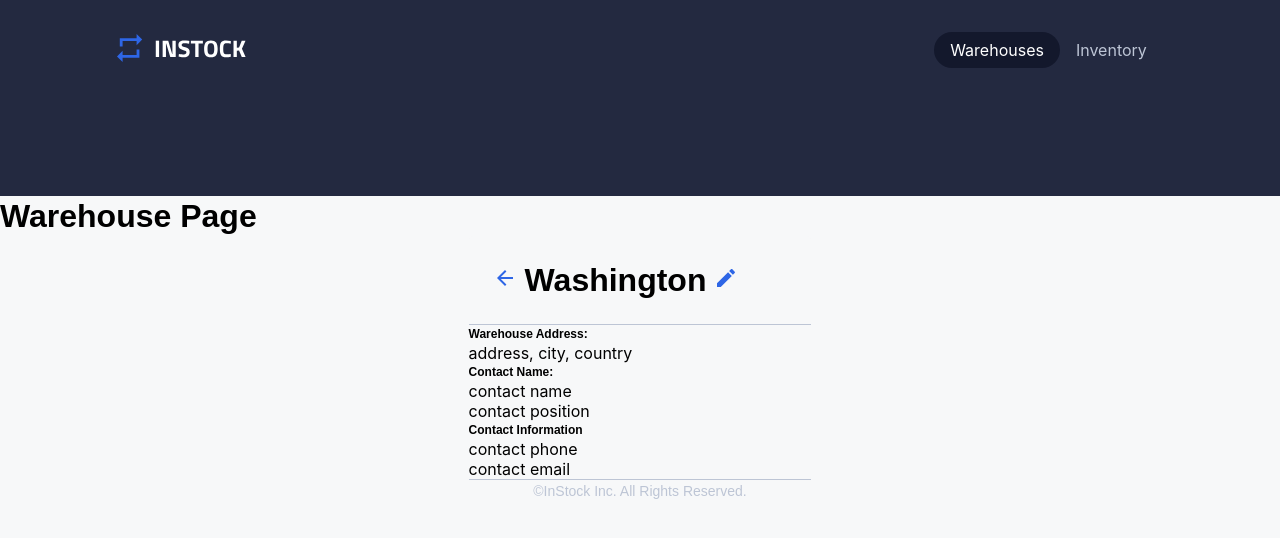
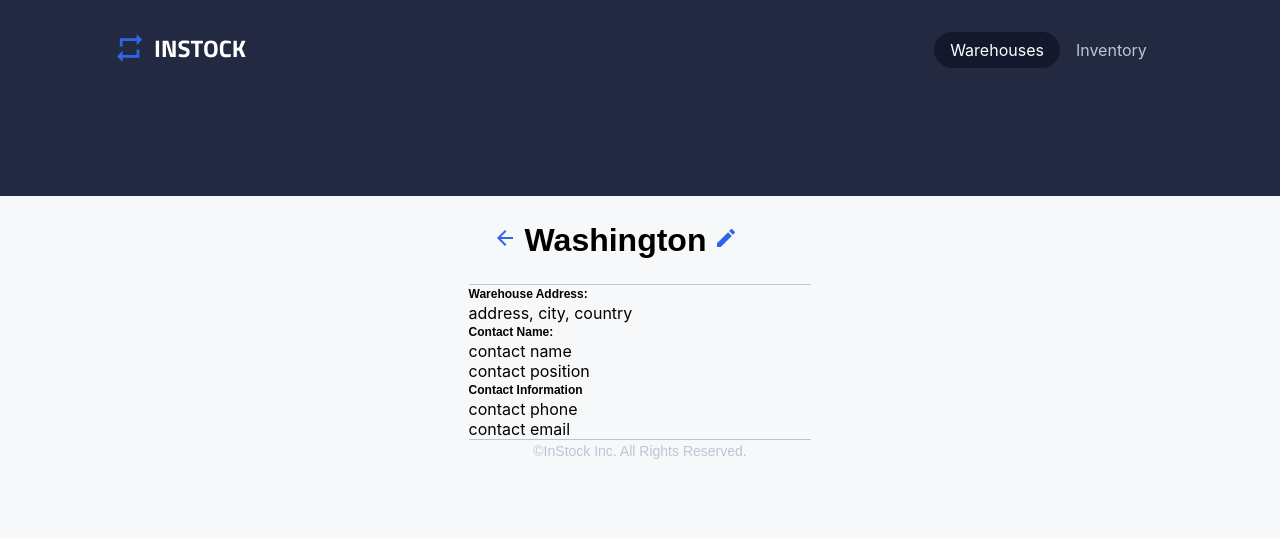
Before and after one commit to quindipc/InStock-Client, a React (Create React App) app: page / in a window 1280 px wide. Shown: the top 538 px of the page. Built offline with nearby package versions, Linux system fonts and the light colour scheme.

Commit message:
Remove h1

```diff
--- a/src/pages/warehousePage.jsx
+++ b/src/pages/warehousePage.jsx
@@ -5,7 +5,6 @@ import WarehouseDetails from "../components/WarehouseDetails/WarehouseDetails";
 export default function WarehousePage() {
   return (
     <>
-      <h1>Warehouse Page</h1>
       <WarehouseDetails />
     </>
   );
```
